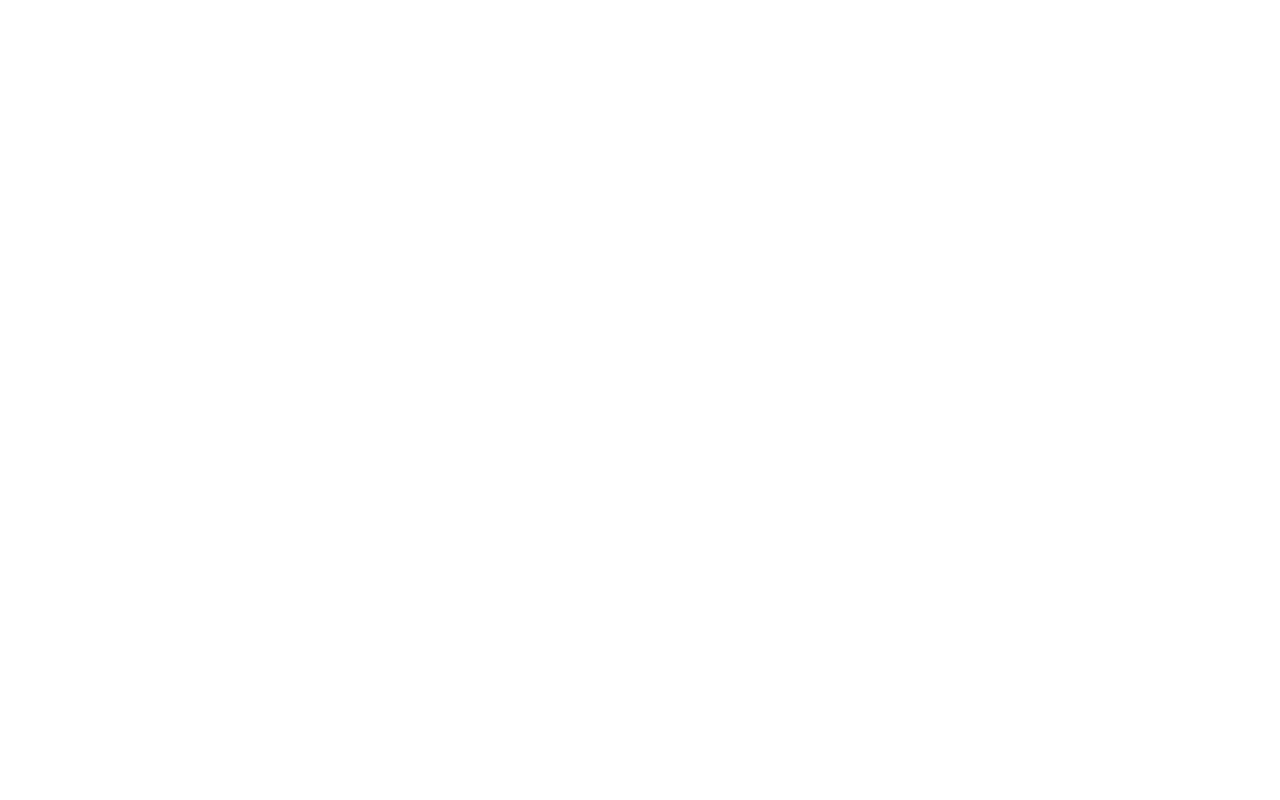
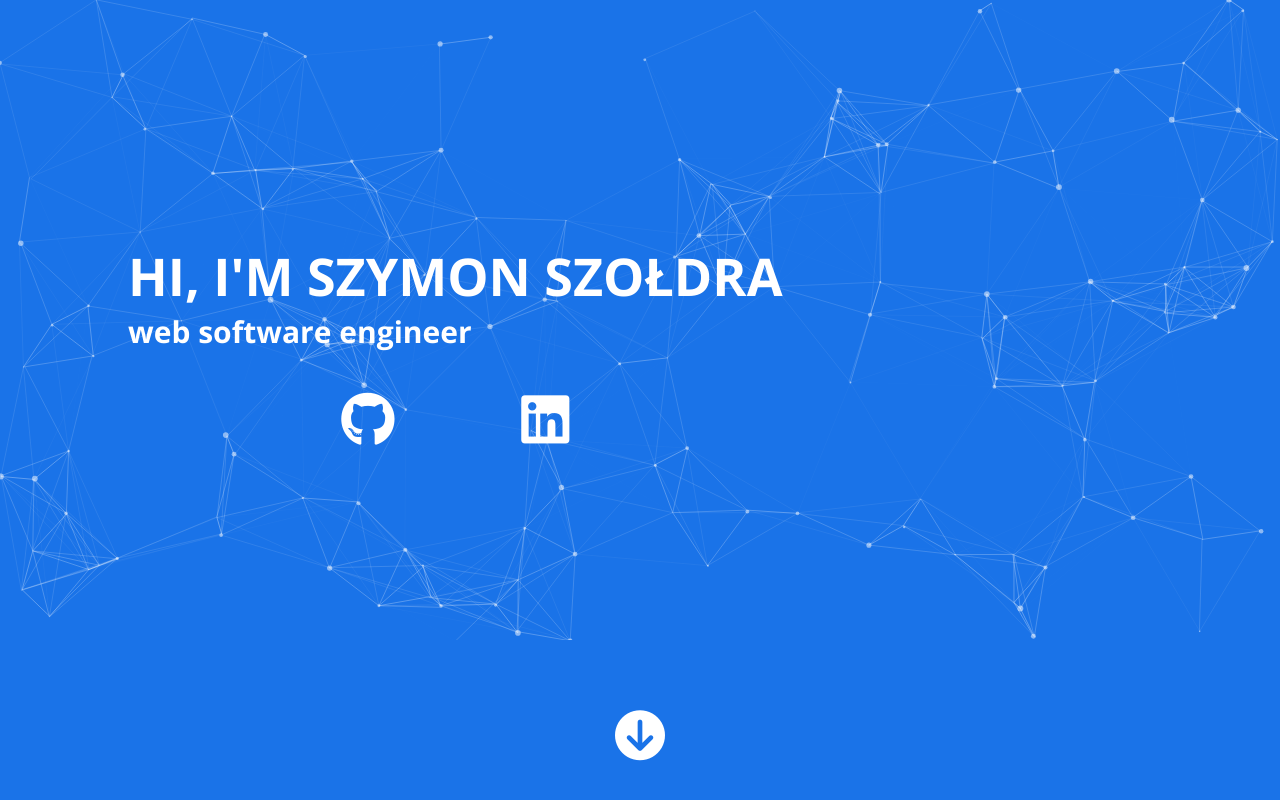
Before and after one commit to szymonszoldra/szymonszoldracom, a plain HTML site: page index.html in a window 1280 px wide. Drawn offline with nearby package versions, Linux system fonts and the light colour scheme; files that its build step writes are made by us from their sources.

Commit message:
add header

```diff
--- a/index.html
+++ b/index.html
@@ -5,12 +5,33 @@
   <meta charset="UTF-8">
   <meta name="viewport" content="width=device-width, initial-scale=1.0">
   <title>Szymon Szoldra</title>
+  <link href="https://fonts.googleapis.com/css2?family=Open+Sans:wght@400;700&family=Roboto&display=swap"
+    rel="stylesheet">
   <link rel="stylesheet" href="./styles/main.css">
+
+  <script src="https://kit.fontawesome.com/17314f6dcd.js" crossorigin="anonymous"></script>
 </head>
 
 <body>
   <header class="header">
-
+    <div id="particles-js"></div>
+    <div class="header__wrapper">
+      <h1 class="header__title">Hi, I'm Szymon Szołdra</h1>
+      <h2 class="header__second-title">web software engineer</h2>
+      <ul class="header__socials">
+        <li>
+          <a target="_blank" rel="noopener noreferrer" href="https://www.github.com/szymonszoldra">
+            <i class="fab fa-github"></i>
+        </a>
+        </li>
+        <li>
+          <a target="_blank" rel="noopener noreferrer" href="https://www.linkedin.com/in/szymonszoldra/">
+            <i class="fab fa-linkedin"></i>
+        </a>
+        </li>
+      </ul>
+    </div>
+    <i class="header__arrow fas fa-arrow-circle-down"></i>
   </header>
   <main class="main">
 
@@ -18,6 +39,9 @@
   <footer class="footer">
     <p class="footer__text"></p>
   </footer>
+
+  <script src="https://cdn.jsdelivr.net/npm/particles.js@2.0.0/particles.min.js"></script>
+  <script src="scripts/script.js"></script>
 </body>
 
 </html>
--- /dev/null
+++ b/scripts/particlesjs.json
@@ -0,0 +1,110 @@
+{
+  "particles": {
+    "number": {
+      "value": 110,
+      "density": {
+        "enable": true,
+        "value_area": 600
+      }
+    },
+    "color": {
+      "value": "#ffffff"
+    },
+    "shape": {
+      "type": "circle",
+      "stroke": {
+        "width": 0,
+        "color": "#000000"
+      },
+      "polygon": {
+        "nb_sides": 5
+      },
+      "image": {
+        "src": "img/github.svg",
+        "width": 100,
+        "height": 100
+      }
+    },
+    "opacity": {
+      "value": 0.5,
+      "random": false,
+      "anim": {
+        "enable": false,
+        "speed": 1,
+        "opacity_min": 0.1,
+        "sync": false
+      }
+    },
+    "size": {
+      "value": 3,
+      "random": true,
+      "anim": {
+        "enable": false,
+        "speed": 40,
+        "size_min": 0.1,
+        "sync": false
+      }
+    },
+    "line_linked": {
+      "enable": true,
+      "distance": 150,
+      "color": "#ffffff",
+      "opacity": 0.4,
+      "width": 1
+    },
+    "move": {
+      "enable": true,
+      "speed": 6,
+      "direction": "none",
+      "random": false,
+      "straight": false,
+      "out_mode": "out",
+      "bounce": false,
+      "attract": {
+        "enable": false,
+        "rotateX": 600,
+        "rotateY": 1200
+      }
+    }
+  },
+  "interactivity": {
+    "detect_on": "canvas",
+    "events": {
+      "onhover": {
+        "enable": true,
+        "mode": "repulse"
+      },
+      "onclick": {
+        "enable": true,
+        "mode": "push"
+      },
+      "resize": true
+    },
+    "modes": {
+      "grab": {
+        "distance": 400,
+        "line_linked": {
+          "opacity": 1
+        }
+      },
+      "bubble": {
+        "distance": 400,
+        "size": 40,
+        "duration": 2,
+        "opacity": 8,
+        "speed": 3
+      },
+      "repulse": {
+        "distance": 120,
+        "duration": 0.4
+      },
+      "push": {
+        "particles_nb": 4
+      },
+      "remove": {
+        "particles_nb": 2
+      }
+    }
+  },
+  "retina_detect": true
+}
--- a/scripts/script.js
+++ b/scripts/script.js
@@ -0,0 +1,3 @@
+particlesJS.load('particles-js', '/scripts/particlesjs.json', function () {
+  console.log('callback - particles.js config loaded');
+});
--- a/styles/scss/_root.scss
+++ b/styles/scss/_root.scss
@@ -1,3 +1,14 @@
+* {
+  margin: 0;
+  padding: 0;
+  box-sizing: border-box;
+}
+
 html {
   font-family: $main-font;
+  color: $main-text-color;
 }
+
+a {
+  text-decoration: none;
+}
--- a/styles/scss/abstracts/_variables.scss
+++ b/styles/scss/abstracts/_variables.scss
@@ -4,5 +4,5 @@ $background-color: #fff;
 
 $main-font: "Roboto",
 "sans-serif";
-$headers-font: "Google Sans",
+$header-font: "Open Sans",
 "sans-serif";
--- a/styles/scss/partials/_header.scss
+++ b/styles/scss/partials/_header.scss
@@ -0,0 +1,105 @@
+.header {
+  background-color: $main-color;
+  height: 100vh;
+  position: relative;
+
+  #particle-js {
+    position: absolute;
+    height: 100%;
+    width: 100%;
+  }
+
+  &__wrapper {
+    color: white;
+    font-family: $header-font;
+    position: absolute;
+    left: 10%;
+    top: 30%;
+  }
+
+  &__title {
+    text-transform: uppercase;
+    font-weight: 700;
+    font-size: 52px;
+  }
+
+  &__second-title {
+    font-size: 30px;
+  }
+
+  &__socials {
+    margin-top: 40px;
+    list-style-type: none;
+    display: flex;
+    justify-content: space-around;
+    padding: 0 150px;
+  }
+
+  .fab {
+    color: white;
+    font-size: 55px;
+  }
+
+
+  &__arrow {
+    color: white;
+    font-size: 50px;
+    position: absolute;
+    left: 50%;
+    bottom: 5%;
+    transform: translate(-50%, 0);
+    animation: arrow infinite 0.5s linear alternate;
+  }
+
+}
+
+@keyframes arrow {
+  from {
+    transform: translate(-50%, 0);
+  }
+
+  to {
+    transform: translate(-50%, -20%)
+  }
+}
+
+@media (max-width: 524px) {
+  .header {
+    height: 100vh;
+
+    #particle-js {
+      height: 100vh !important;
+    }
+
+    .particles-js-canvas-el {
+      height: 100vh !important;
+    }
+
+    &__wrapper {
+      text-align: center;
+      width: 100%;
+      left: 50%;
+      top: 50%;
+      transform: translate(-50%, -50%);
+    }
+
+    &__title {
+      font-size: 26px;
+    }
+
+    &__second-title {
+      font-size: 18px;
+    }
+
+    &__socials {
+      margin-top: 20px;
+      padding: 0 100px;
+    }
+
+    .fab {
+      font-size: 30px;
+    }
+
+  }
+
+}
```
Also changed, not shown: assets/images/profilePicture.jpg (added), styles/main.css (deleted), styles/scss/style.scss (renamed from styles/scss/main.scss), styles/style.css, 2 other files.
